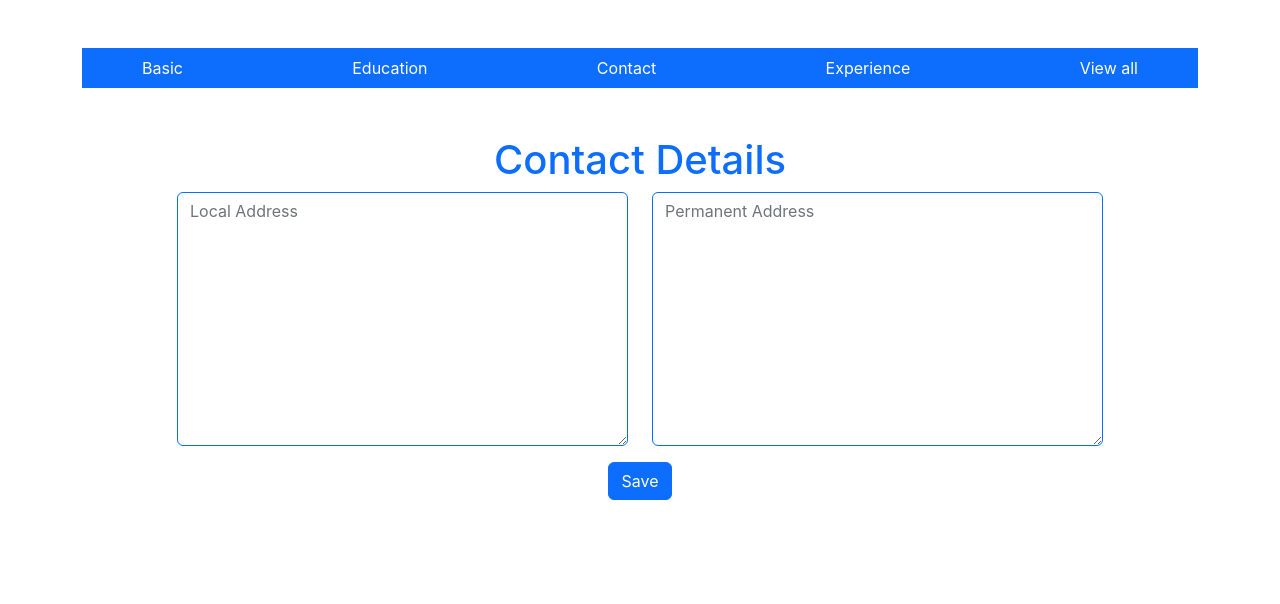
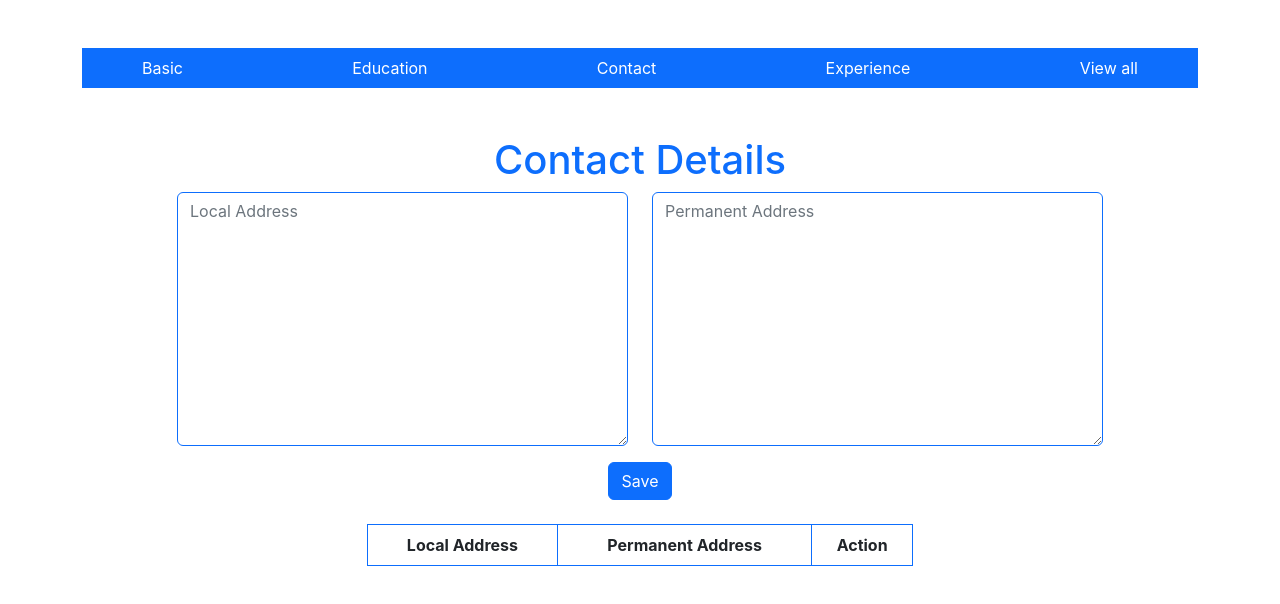
Before and after one commit to prachii007/React-Redux-Demo-App, a React (Create React App) app: page /#/cont in a window 1280 px wide. Shown: the top 604 px of the page. Built offline with nearby package versions, Linux system fonts and the light colour scheme.

Commit message:
add table to display data inputted

```diff
--- a/src/contact.js
+++ b/src/contact.js
@@ -52,8 +52,37 @@ let Mycontact = () => {
             <div className="row justify-content-center">
                 <div className="col-lg-3 text-center"><button className="btn btn-primary" onClick={save}>Save</button></div>
             </div>
+            <div className="row mt-4 justify-content-center">
+                <div className="col-lg-6">
+                    <table className="table table-bordered border-primary">
+                    <thead>
+                        <tr className="text-center">
+                            <th>Local Address</th>
+                            <th>Permanent Address</th>
+                            <th>Action</th>
+                        </tr>
+                    </thead>
+                    <tbody>
+                        {
+                            contact.map((cinfo, index) => {
+                                return (
+                                    <tr key={index}>
+                                        <td>{cinfo.local}</td>
+                                        <td>{cinfo.perm}</td>
+                                        <td>
+                                            <button className="btn btn-danger btn-sm" onClick={delAdd.bind(this, index)}>
+                                                Delete
+                                            </button>
+                                        </td>
+                                    </tr>
+                                )
+                            })
+                        }
+                    </tbody>
+                </table>
+                </div>
+            </div>
         </div>
-
     )
 }
 export default Mycontact;
```
